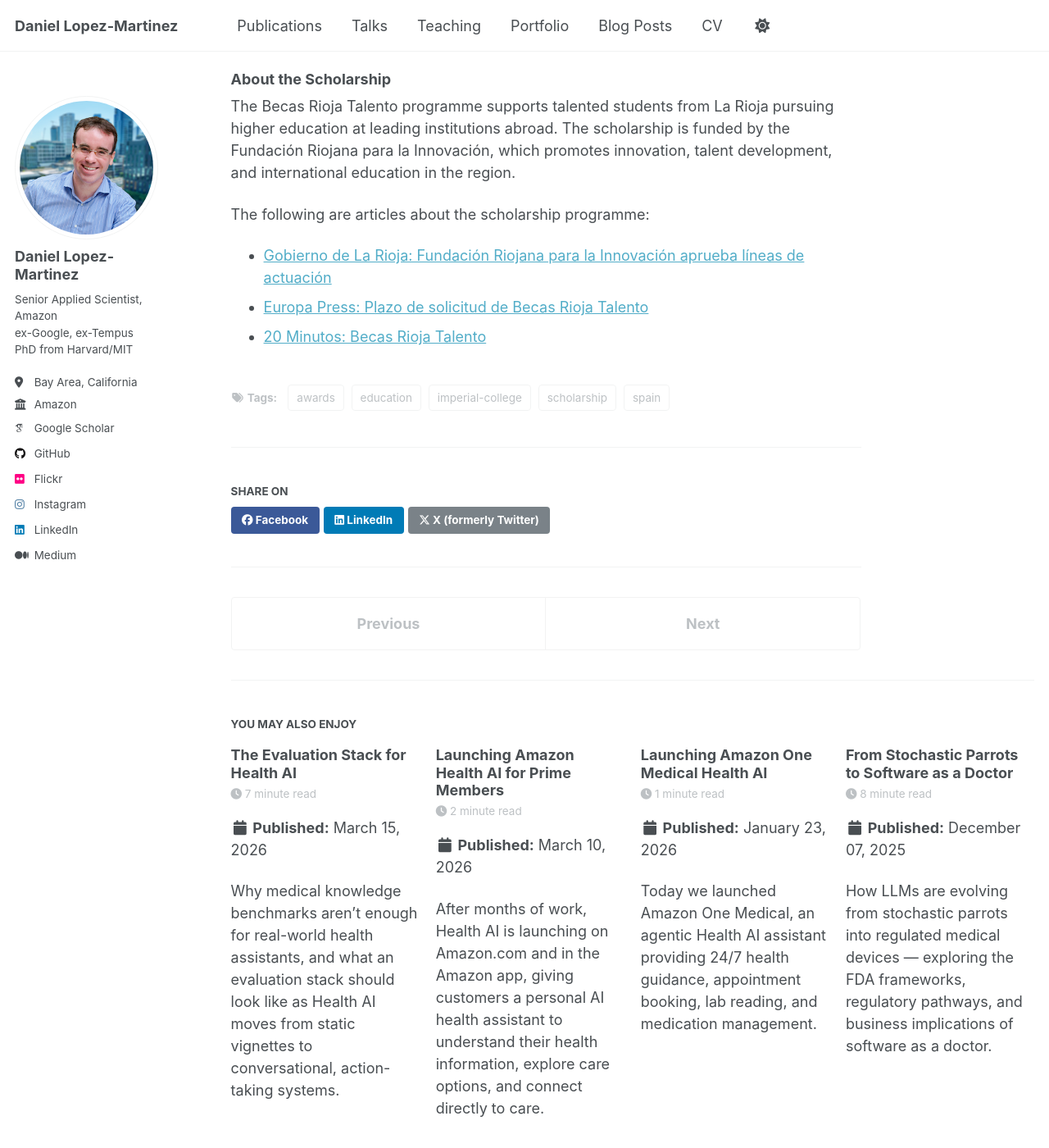
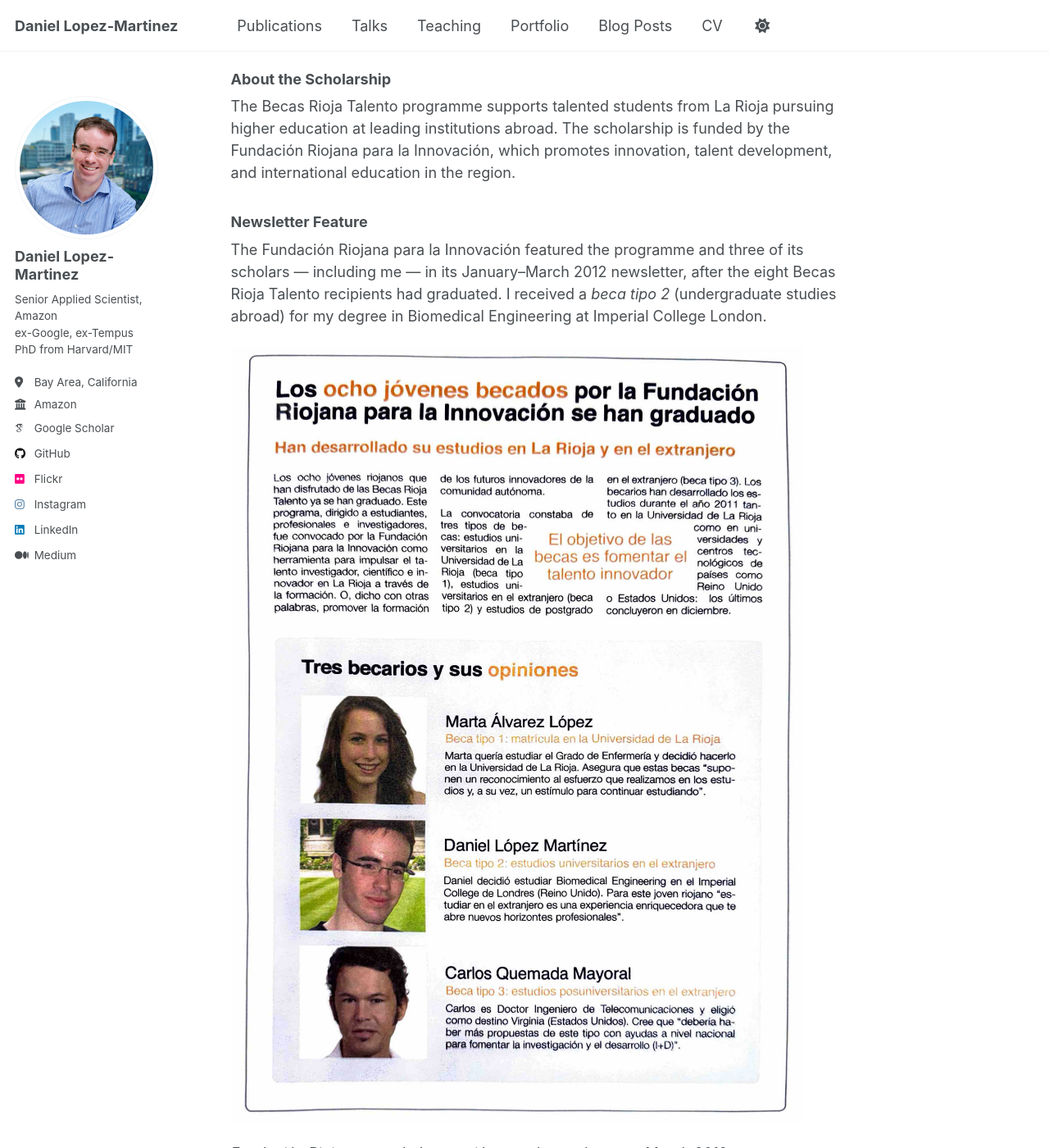
Before and after one commit to daniel-lopezmartinez/daniel-lopezmartinez.github.io, a Jekyll site: the page built from _posts/2011-02-04-rioja-talento-scholarship.md, in a window 1280 px wide and 1400 px high, scrolled down 282 px. Shown: the whole window at 82% size. Built offline with Jekyll 4.4.1, drawn with Linux system fonts in a browser that asks for light colours; some web fonts are replaced; a script that is not in the unit is left out; some of the changed text lies outside the part shown.

Commit message:
image fundacion riojana para la innovacion

```diff
--- a/_posts/2011-02-04-rioja-talento-scholarship.md
+++ b/_posts/2011-02-04-rioja-talento-scholarship.md
@@ -3,6 +3,7 @@ title: 'Beca Rioja Talento — Fundación Riojana para la Innovación'
 date: 2011-02-04
 permalink: /posts/2011/02/rioja-talento-scholarship
 description: "Awarded the Beca Rioja Talento 2010-2011 by the Fundación Riojana para la Innovación, Spain."
+image: /images/blog/2012-03-beca-fundacion-riojana-innovacion.jpg
 tags:
   - awards
   - scholarship
@@ -17,6 +18,16 @@ In 2011, I was awarded the **Beca Rioja Talento 2010-2011** by the [Fundación R
 
 The Becas Rioja Talento programme supports talented students from La Rioja pursuing higher education at leading institutions abroad. The scholarship is funded by the Fundación Riojana para la Innovación, which promotes innovation, talent development, and international education in the region.
 
+### Newsletter Feature
+
+The Fundación Riojana para la Innovación featured the programme and three of its scholars — including me — in its January–March 2012 newsletter, after the eight Becas Rioja Talento recipients had graduated. I received a *beca tipo 2* (undergraduate studies abroad) for my degree in Biomedical Engineering at Imperial College London.
+
+<img src='/images/blog/2012-03-beca-fundacion-riojana-innovacion.jpg' width="700" alt="Page from the Fundación Riojana para la Innovación newsletter (January–March 2012) reporting that the eight Becas Rioja Talento scholars have graduated, featuring Daniel Lopez-Martinez alongside scholars Marta Álvarez López and Carlos Quemada Mayoral.">
+
+*Fundación Riojana para la Innovación newsletter, January–March 2012.*
+
+### Press Coverage
+
 The following are articles about the scholarship programme:
 
 - [Gobierno de La Rioja: Fundación Riojana para la Innovación aprueba líneas de actuación](https://larioja.org/innovacion/fr/noticias/noticia-innovacion/fundacion-riojana-innovacion-aprueba-lineas-actuacion-promo)
```
Also changed, not shown: images/blog/2012-03-beca-fundacion-riojana-innovacion.jpg (added).
